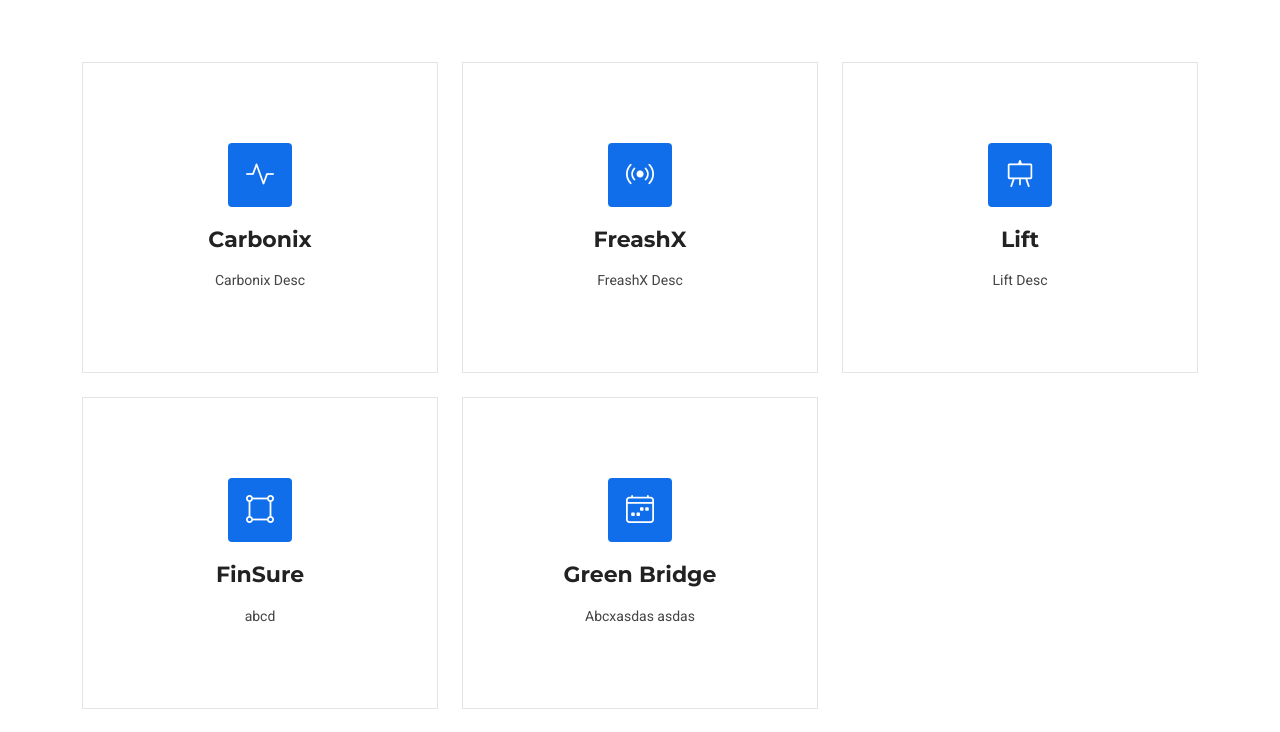
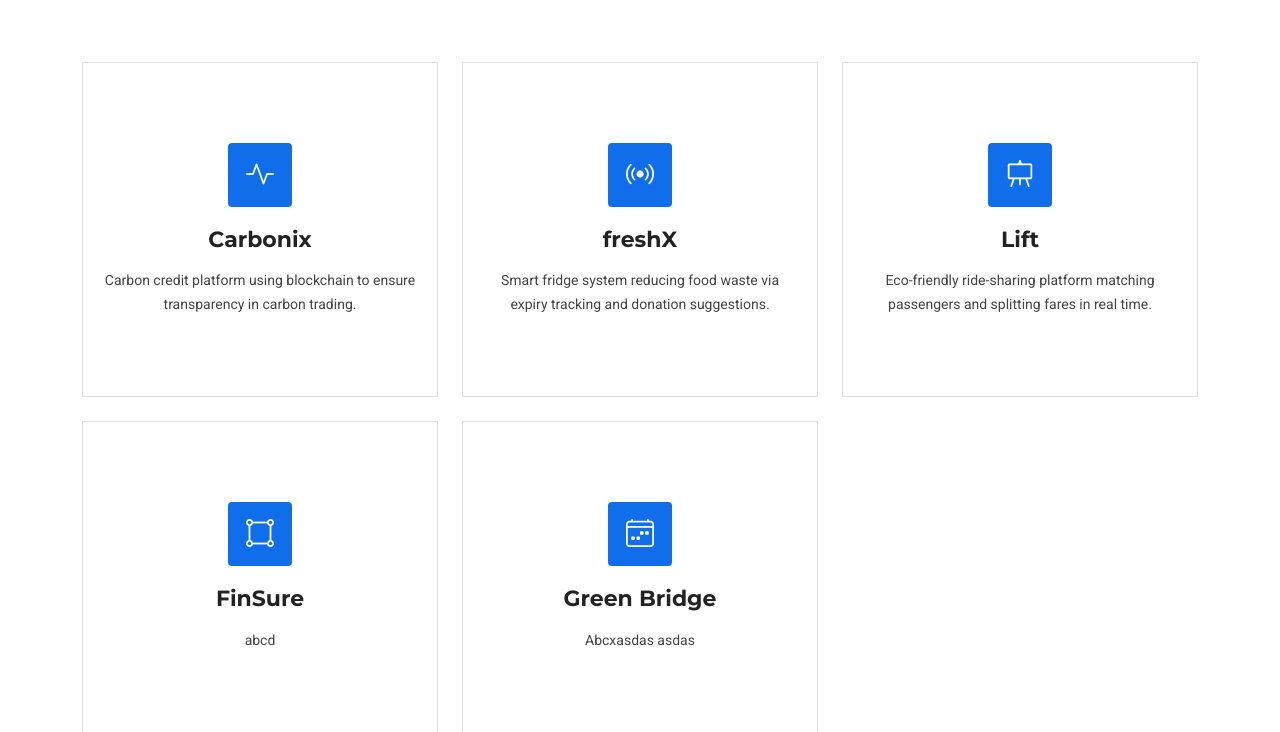
Before and after one commit to MADT-NIDA/expo4-stations-dataproject, a FastAPI app: page / in a window 1280 px wide. Shown: the part 1066-1798 px from the top of the page. Before the commit the page ends 1775 px from the top, so only its background shows below. Run offline with FastAPI, Linux system fonts and the light colour scheme; some libraries are stand-ins or nearby versions; some web fonts are replaced.

Commit message:
fix(compose): fix dockerbuild

```diff
--- a/templates/index.html
+++ b/templates/index.html
@@ -57,7 +57,7 @@
             <a href="/projects/carbonix" class="stretched-link">
               <h3>Carbonix</h3>
             </a>
-            <p>Carbonix Desc</p>
+            <p>Carbon credit platform using blockchain to ensure transparency in carbon trading.</p>
           </div>
         </div><!-- End Service Item -->
 
@@ -66,11 +66,11 @@
             <div class="icon">
               <i class="bi bi-broadcast"></i>
             </div>
-            <a href="/projects/freashx" class="stretched-link">
-              <h3>FreashX</h3>
+            <a href="/projects/freshx" class="stretched-link">
+              <h3>freshX</h3>
             </a>
             <p>
-              FreashX Desc
+              Smart fridge system reducing food waste via expiry tracking and donation suggestions.
             </p>
           </div>
         </div><!-- End Service Item -->
@@ -83,7 +83,7 @@
             <a href="/projects/lift" class="stretched-link">
               <h3>Lift</h3>
             </a>
-            <p>Lift Desc</p>
+            <p>Eco-friendly ride-sharing platform matching passengers and splitting fares in real time.</p>
           </div>
         </div><!-- End Service Item -->
 
```
